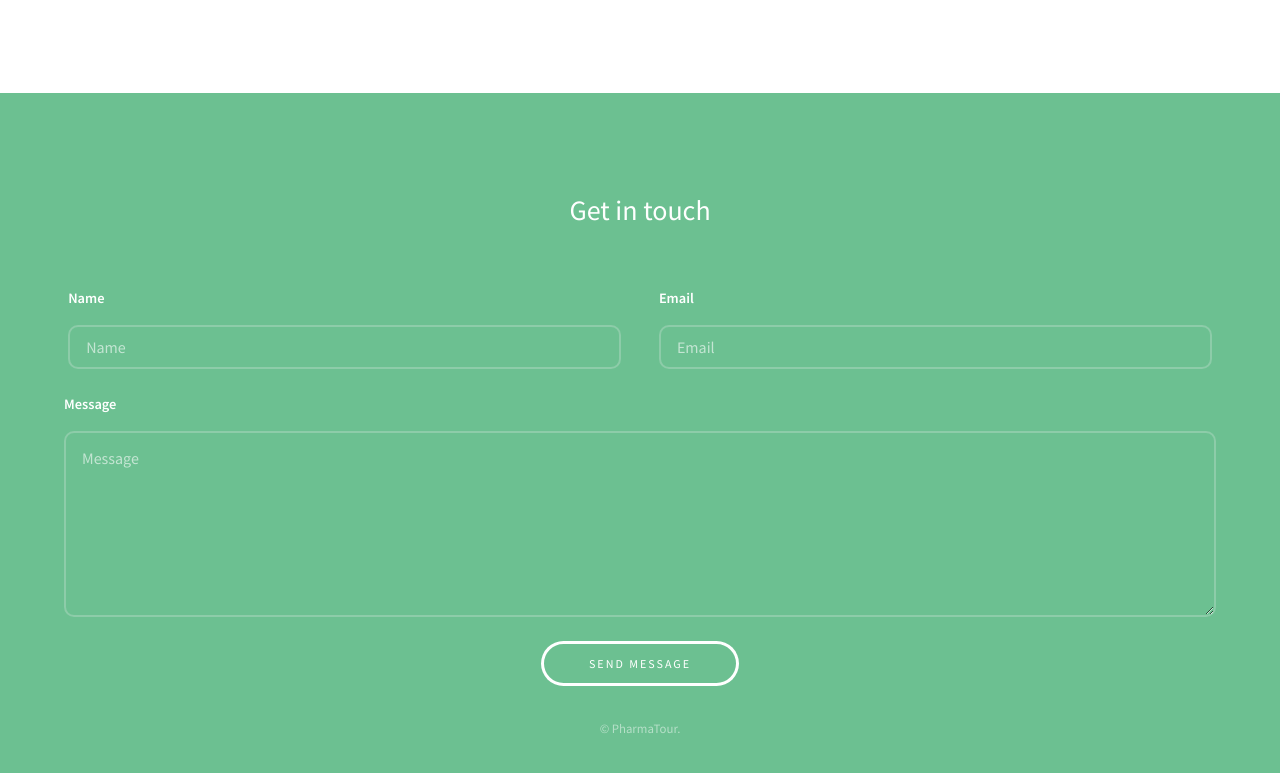
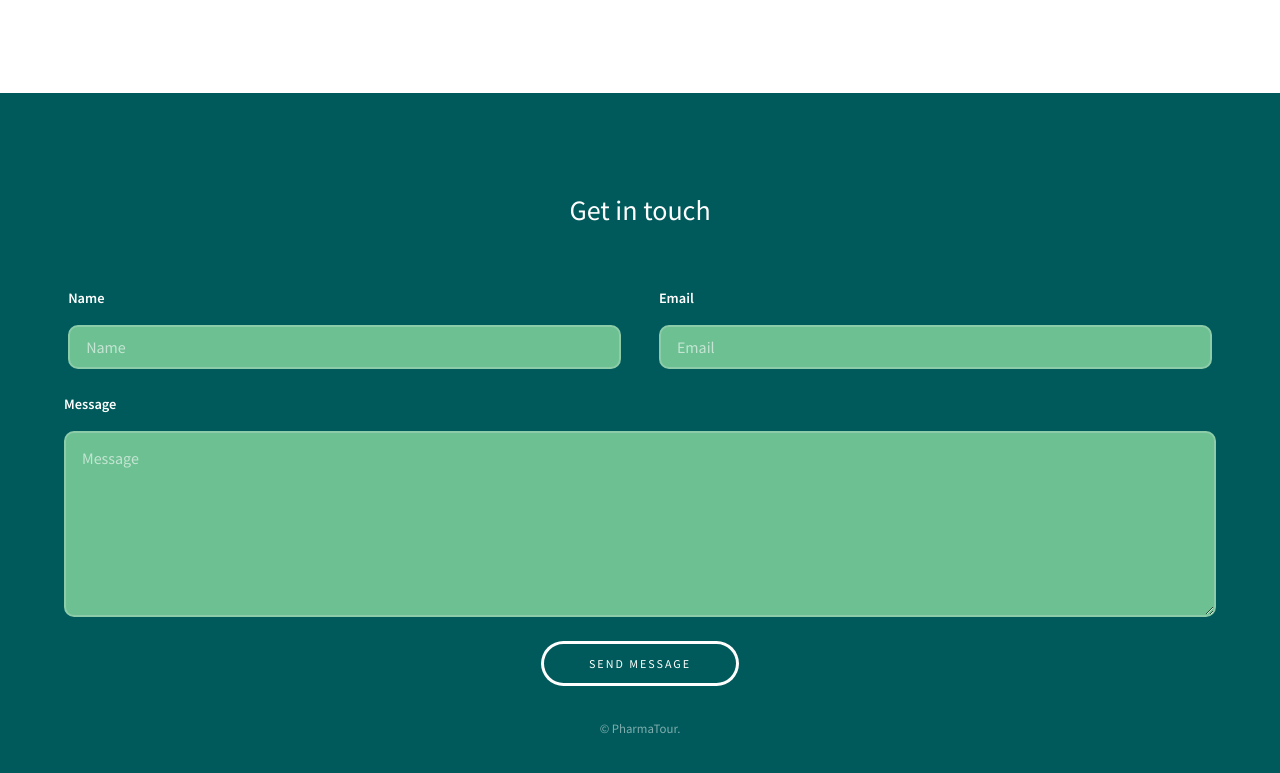
Before and after one commit to tourpharma/tourpharma.github.io, a plain HTML site: page admin/index.html in a window 1280 px wide. Shown: the part 1000-1773 px from the top of the page. Drawn offline with Linux system fonts and the light colour scheme.

Commit message:
Update main.css

```diff
--- a/admin/assets/css/main.css
+++ b/admin/assets/css/main.css
@@ -3111,7 +3111,7 @@
 
 	#footer {
 		padding: 6em 0;
-		background: #6cc091;
+		background: #005a5b;
 		color: #fff;
 		text-align: center;
 	}
```
